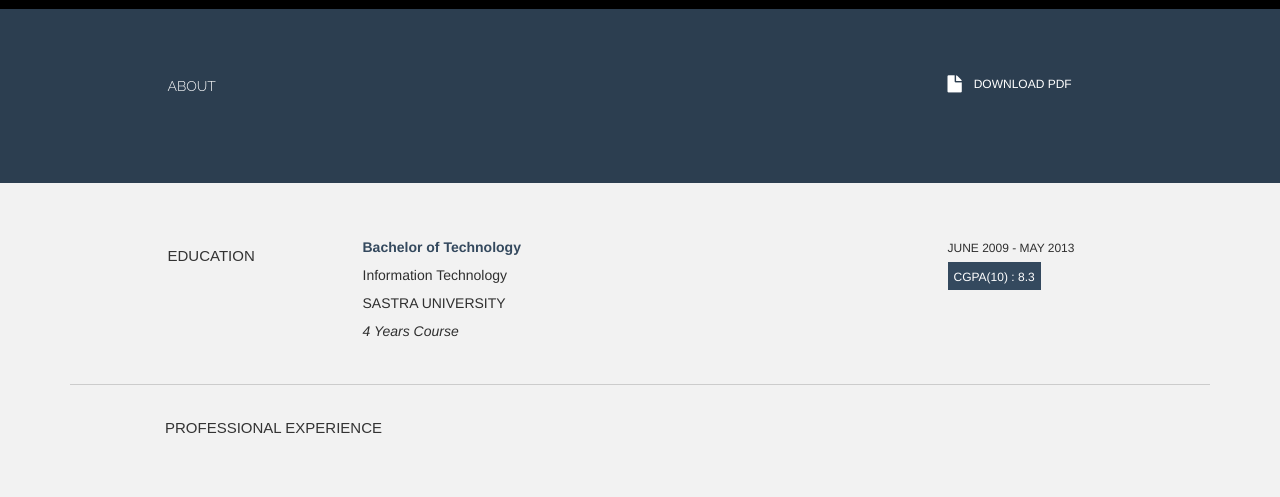
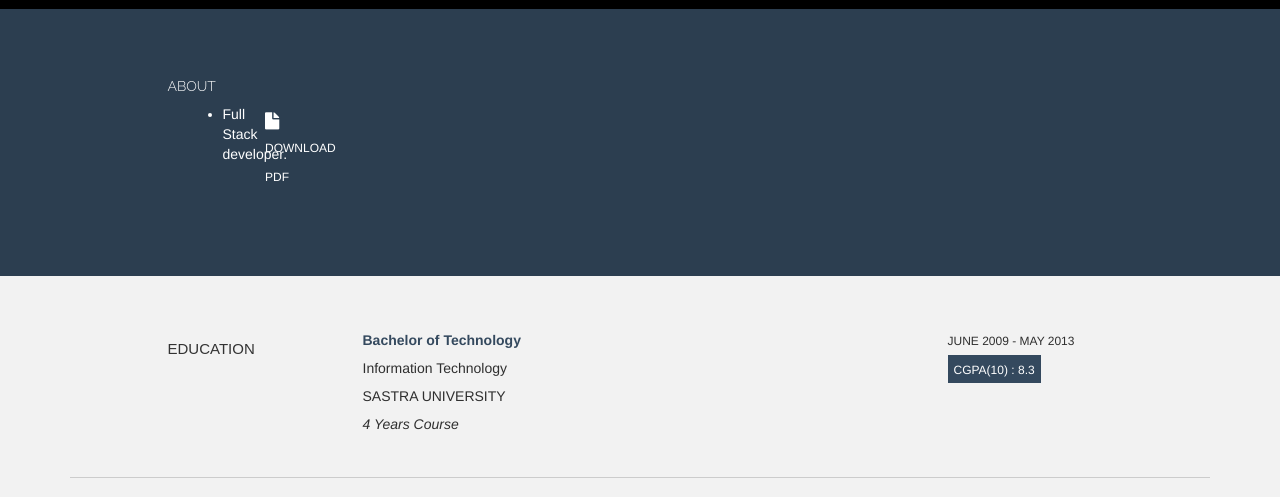
Before and after one commit to gitmohanasubramanian/gitmohanasubramanian.github.io, a plain HTML site: page index.html in a window 1280 px wide. Shown: the part 261-758 px from the top of the page. Drawn offline with Linux system fonts and the light colour scheme.

Commit message:
Update index.html

```diff
--- a/index.html
+++ b/index.html
@@ -78,6 +78,11 @@
 
 				<div class="col-lg-2 col-lg-offset-1">
 					<h5>ABOUT</h5>
+					<div class="col-lg-6">
+					<ul>
+					<li>Full Stack developer.</li>
+					<br/>
+					</ul>
 				</div>
 				<div class="col-lg-6">
 
```
